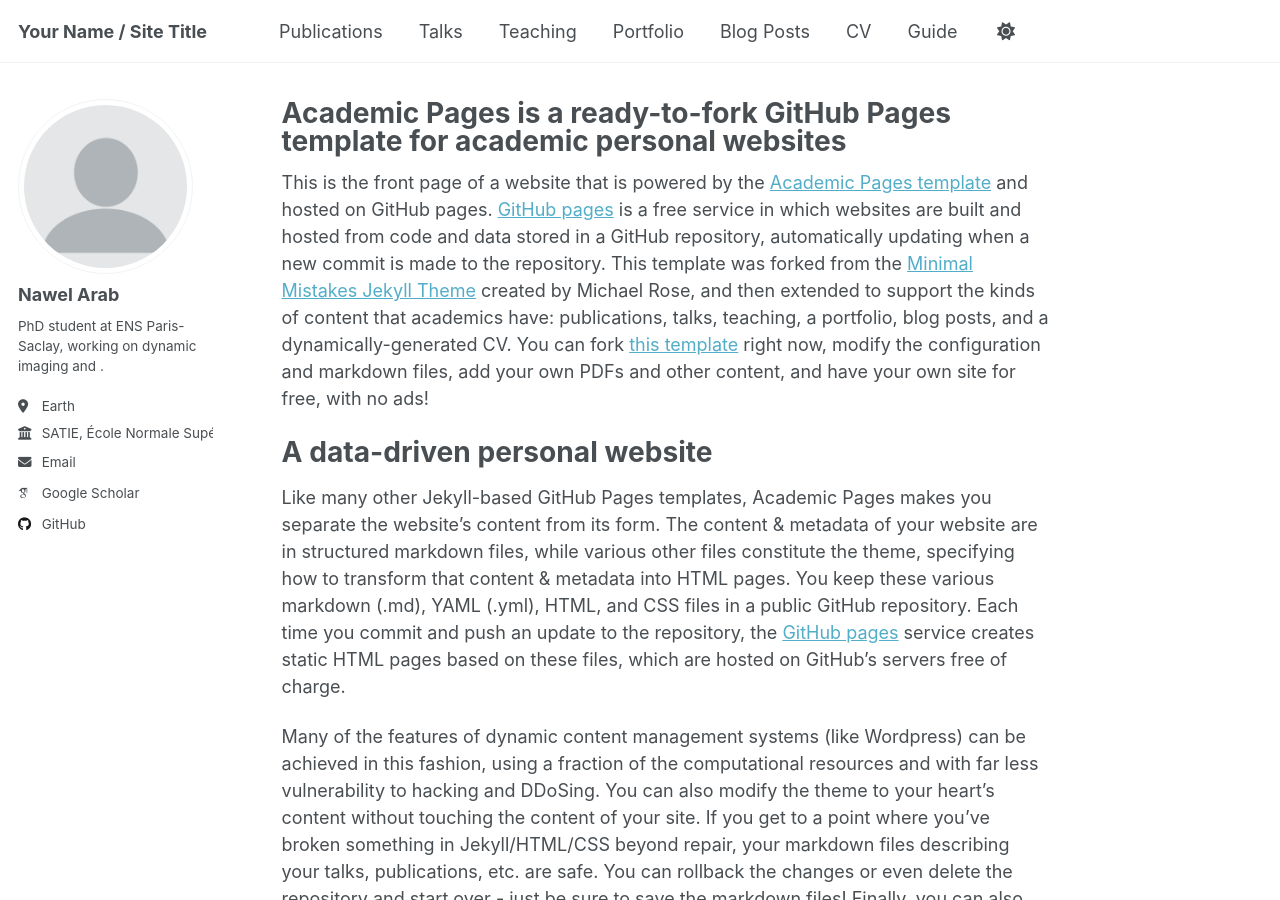
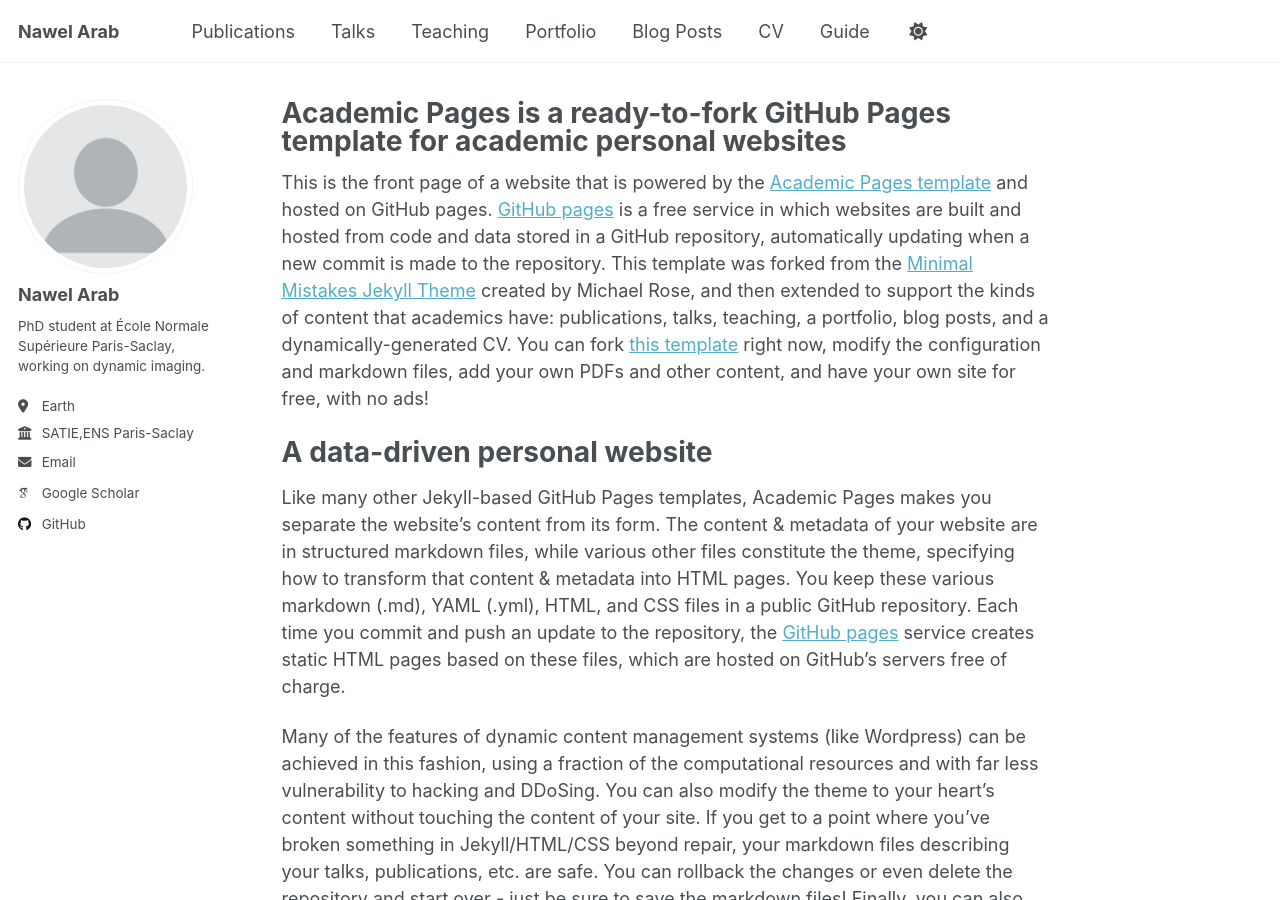
Before and after one commit to NawelAr/NawelAr.github.io, a Jekyll site: the page built from _pages/about.md, in a window 1280 px wide and 900 px high. Built offline with Jekyll 4.4.1, drawn with Linux system fonts in a browser that asks for light colours; some web fonts are replaced.

Commit message:
Update _config.yml

```diff
--- a/_config.yml
+++ b/_config.yml
@@ -9,10 +9,10 @@
 # Basic Site Settings
 locale                   : "en-US"
 site_theme               : "default"
-title                    : "Your Name / Site Title"
+title                    : "Nawel Arab"
 title_separator          : "-"
 name                     : &name "Nawel Arab"
-description              : &description "PhD student in inverse problems, signal processing, and ... "
+description              : &description "PhD student in inverse problems, signal processing, and state-space model. "
 url                      : https://NawelAr.github.io # the base hostname & protocol for your site e.g. "https://[your GitHub username].github.io"
 baseurl                  : "" # the subpath of your site, e.g. "/blog"
 repository               : "NawelAr/NawelAr.github.io"
@@ -25,11 +25,12 @@ author:
   avatar           : "profile.png"
   name             : "Nawel Arab"
   pronouns         : # example: "she/her"
-  bio              : "PhD student at ENS Paris-Saclay, working on dynamic imaging and ."
+  bio              : "PhD student at École Normale Supérieure Paris-Saclay, working on dynamic imaging."
   location         : "Earth"
-  employer         : "SATIE, École Normale Supérieure Paris-Saclay"
+  employer         : "SATIE,ENS Paris-Saclay"
+  email            : "nawel.arab@ens-paris-saclay.fr"
   uri              : # URL
-  email            : "nawel.arab@ens-paris-saclay.fr"
+
 
   # Academic websites
   arxiv            : # URL - Update with the correct link to your profile
```
